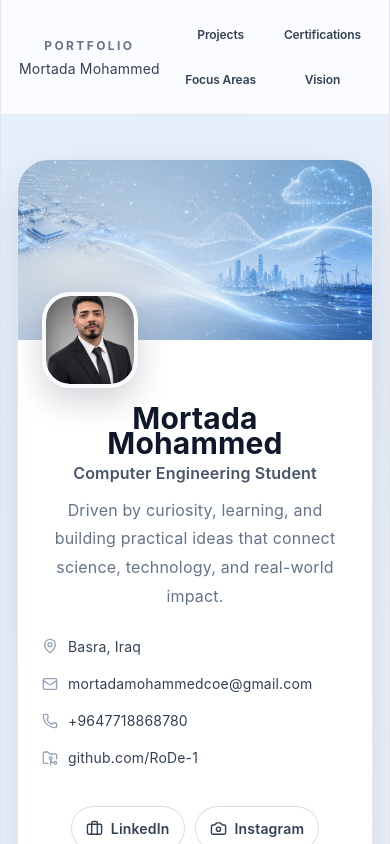
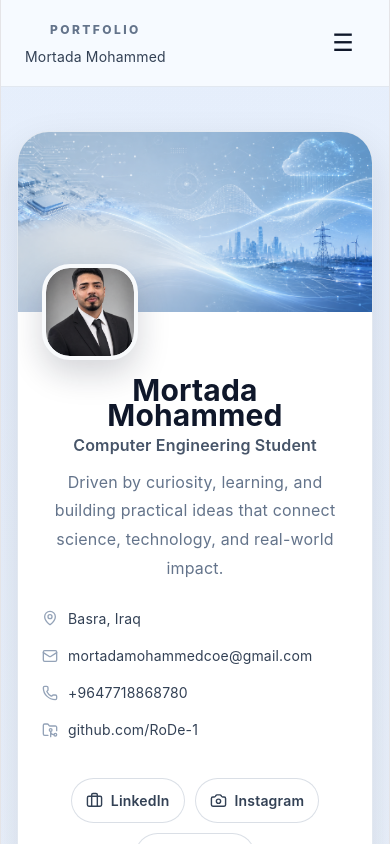
Before and after one commit to RoDe-1/my-portfolio, a React (Vite) app: page / in a window 390 px wide. Shown: the top 844 px of the page. Built offline with nearby package versions, Linux system fonts and the light colour scheme.

Commit message:
Update Navbar styles

```diff
--- a/src/App.css
+++ b/src/App.css
@@ -270,30 +270,6 @@ body {
     max-width: 100% !important;
     margin: 0 auto !important;
   }
-  .nav-container {
-    flex-direction: row !important;
-    align-items: center !important;
-    justify-content: space-between !important;
-    padding: 16px 18px !important;
-    gap: 14px !important;
-  }
-
-  .nav-links {
-    display: grid !important;
-    grid-template-columns: repeat(2, auto) !important;
-    gap: 8px !important;
-    width: auto !important;
-    justify-content: end !important;
-    align-items: center !important;
-  }
-
-  .nav-links a {
-    font-size: 12px !important;
-    padding: 7px 10px !important;
-    border-radius: 999px !important;
-    white-space: nowrap !important;
-    text-align: center !important;
-  }
   .vision-grid {
     grid-template-columns: 1fr !important;
     gap: 24px !important;
@@ -331,3 +307,177 @@ body {
     height: clamp(200px, 50vw, 480px) !important;
   }
 }
+
+/*
+  Navbar Styles
+*/
+.navbar {
+  position: sticky;
+  top: 0;
+  z-index: 20;
+  background: rgba(248, 251, 255, 0.9);
+  backdrop-filter: blur(10px);
+  border-bottom: 1px solid #e2e8f0;
+  padding: 18px 24px;
+  display: flex;
+  justify-content: space-between;
+  align-items: center;
+  gap: 20px;
+}
+
+.navbar-brand {
+  display: flex;
+  flex-direction: column;
+  align-items: center;
+}
+
+.logo-label {
+  font-size: 12px;
+  color: #64748b;
+  letter-spacing: 0.2em;
+  text-transform: uppercase;
+  font-weight: 800;
+}
+
+.logo-name {
+  margin-top: 4px;
+  font-size: 14px;
+  color: #334155;
+}
+.nav-links {
+  display: flex;
+  gap: 10px;
+  flex-wrap: wrap;
+}
+
+.nav-links a {
+  color: #334155;
+  text-decoration: none;
+  padding: 9px 14px;
+  border-radius: 999px;
+  font-size: 14px;
+  font-weight: 700;
+  transition: 0.2s ease;
+}
+
+/*
+ For Mobile Sidebar Styles
+*/
+
+.menu-button {
+  display: none;
+  border: none;
+  background: none;
+  color: #0f172a;
+  font-size: 24px;
+  width: 44px;
+  height: 44px;
+  border-radius: 14px;
+  cursor: pointer;
+}
+
+.sidebar-overlay {
+  position: fixed;
+  inset: 0;
+  background: rgba(15, 23, 42, 0.45);
+  z-index: 100;
+  display: flex;
+  justify-content: flex-end;
+}
+
+.mobile-sidebar {
+  width: min(82vw, 320px);
+  height: 100vh;
+  background: #f8fbff;
+  padding: 24px;
+  box-shadow: -20px 0 50px rgba(15, 23, 42, 0.18);
+  display: flex;
+  flex-direction: column;
+  gap: 34px;
+  animation: slideIn 0.25s ease;
+}
+
+.close-button {
+  align-self: flex-end;
+  width: 42px;
+  height: 42px;
+  border-radius: 14px;
+  border: none;
+  background: #e2e8f0;
+  color: #0f172a;
+  font-size: 26px;
+  cursor: pointer;
+}
+
+.sidebar-links {
+  display: flex;
+  flex-direction: column;
+  gap: 12px;
+}
+
+.sidebar-links a {
+  color: #334155;
+  text-decoration: none;
+  padding: 14px 16px;
+  border-radius: 18px;
+  font-weight: 800;
+  background: white;
+  border: 1px solid #e2e8f0;
+}
+
+.sidebar-brand {
+  display: flex;
+  flex-direction: column;
+  align-items: center;
+  gap: 8px;
+  text-align: center;
+}
+
+.sidebar-avatar {
+  width: 86px;
+  height: 86px;
+  border-radius: 50%;
+  object-fit: cover;
+  border: 3px solid #dbeafe;
+  box-shadow: 0 14px 30px rgba(15, 23, 42, 0.14);
+  margin-bottom: 8px;
+}
+
+.logo-names {
+  margin: 0;
+}
+.logo-labels {
+  margin-bottom: -2px;
+}
+@keyframes slideIn {
+  from {
+    transform: translateX(100%);
+  }
+
+  to {
+    transform: translateX(0%);
+  }
+}
+@media (max-width: 768px) {
+  .nav-links {
+    display: none;
+  }
+
+  .menu-button {
+    display: inline-flex;
+    align-items: center;
+    justify-content: center;
+  }
+}
+
+@media (hover: hover) and (pointer: fine) {
+  .sidebar-links a:hover {
+    background: #dbeafe;
+    color: #0f172a;
+  }
+
+  .nav-links a:hover {
+    background: #dbeafe;
+    color: #0f172a;
+  }
+}
--- a/src/App.jsx
+++ b/src/App.jsx
@@ -655,84 +655,26 @@ function ProjectModal({ project, onClose }) {
     </AnimatePresence>
   );
 }
-export default function App() {
-  const [selectedProject, setSelectedProject] = useState(null);
-  const projectCountLabel = useMemo(
-    () => `${projects.length}+ Engineering Projects`,
-    [],
-  );
-
+function Navbar() {
+  const [isSidebarOpen, setIsSidebarOpen] = useState(false);
+  const navItems = [
+    { label: "Projects", href: "#projects" },
+    { label: "Certifications", href: "#certifications" },
+    { label: "Focus Areas", href: "#focus" },
+    { label: "Vision", href: "#vision" },
+  ];
   return (
-    <div
-      style={{
-        minHeight: "100vh",
-        background:
-          "radial-gradient(circle at top, rgba(59,130,246,0.10), transparent 34%), linear-gradient(180deg, #f8fafc 0%, #ffffff 38%, #f8fafc 100%)",
-        color: "#0f172a",
-        fontFamily:
-          "Inter, system-ui, -apple-system, BlinkMacSystemFont, 'Segoe UI', sans-serif",
-      }}
-    >
-      <ProjectModal
-        project={selectedProject}
-        onClose={() => setSelectedProject(null)}
-      />
-
-      <header
-        style={{
-          position: "sticky",
-          top: 0,
-          zIndex: 20,
-          background: "rgba(255,255,255,0.82)",
-          backdropFilter: "blur(10px)",
-          borderBottom: "1px solid rgba(226,232,240,0.8)",
-        }}
-      >
-        <div
-          className="nav-container"
-          style={{
-            maxWidth: "1200px",
-            margin: "0 auto",
-            padding: "18px 24px",
-            display: "flex",
-            justifyContent: "space-between",
-            alignItems: "center",
-            gap: "20px",
-          }}
-        >
+    <>
+      <header className="navbar">
+        <div className="navbar-brand">
           <div>
-            <div
-              style={{
-                fontSize: "12px",
-                color: "#64748b",
-                letterSpacing: "0.2em",
-                textTransform: "uppercase",
-                fontWeight: 700,
-              }}
-            >
-              PORTFOLIO
-            </div>
-            <div style={{ fontSize: "14px", color: "#334155" }}>
-              {profile.name}
+            <div className="logo-label">PORTFOLIO</div>
+            <div className="logo-name">Mortada Mohammed</div>
           </div>
         </div>
 
-          <nav
-            className="nav-links"
-            style={{
-              display: "flex",
-              gap: "10px",
-              flexWrap: "wrap",
-              justifyContent: "center",
-              alignItems: "center",
-            }}
-          >
-            {[
-              { label: "Projects", href: "#projects" },
-              { label: "Certifications", href: "#certifications" },
-              { label: "Focus Areas", href: "#Focus_Areas" },
-              { label: "Vision", href: "#vision" },
-            ].map((item) => (
+        <nav className="nav-links">
+          {navItems.map((item) => (
             <a
               key={item.label}
               href={item.href}
@@ -764,8 +706,79 @@ export default function App() {
             </a>
           ))}
         </nav>
+
+        <button className="menu-button" onClick={() => setIsSidebarOpen(true)}>
+          ☰
+        </button>
+      </header>
+
+      {isSidebarOpen && (
+        <div
+          className="sidebar-overlay"
+          onClick={() => setIsSidebarOpen(false)}
+        >
+          <aside
+            className="mobile-sidebar"
+            onClick={(e) => e.stopPropagation()}
+          >
+            <button
+              className="close-button"
+              onClick={() => setIsSidebarOpen(false)}
+            >
+              ×
+            </button>
+
+            <div className="sidebar-brand">
+              <img
+                className="sidebar-avatar"
+                src={profileImage}
+                alt="Mortada Mohammed"
+              />
+              <div>
+                <div className="logo-label logo-labels">PORTFOLIO</div>
+                <div className="logo-name logo-names">Mortada Mohammed</div>
               </div>
-      </header>
+            </div>
+            <nav className="sidebar-links">
+              {navItems.map((item) => (
+                <a
+                  key={item.label}
+                  onClick={() => setIsSidebarOpen(false)}
+                  href={item.href}
+                >
+                  {item.label}
+                </a>
+              ))}
+            </nav>
+          </aside>
+        </div>
+      )}
+    </>
+  );
+}
+export default function App() {
+  const [selectedProject, setSelectedProject] = useState(null);
+  const projectCountLabel = useMemo(
+    () => `${projects.length}+ Engineering Projects`,
+    [],
+  );
+
+  return (
+    <div
+      style={{
+        minHeight: "100vh",
+        background:
+          "radial-gradient(circle at top, rgba(59,130,246,0.10), transparent 34%), linear-gradient(180deg, #f8fafc 0%, #ffffff 38%, #f8fafc 100%)",
+        color: "#0f172a",
+        fontFamily:
+          "Inter, system-ui, -apple-system, BlinkMacSystemFont, 'Segoe UI', sans-serif",
+      }}
+    >
+      <Navbar />
+      <ProjectModal
+        project={selectedProject}
+        onClose={() => setSelectedProject(null)}
+      />
 
       <main>
         <section
```
Lines whose indentation alone changed are shown as unchanged.
